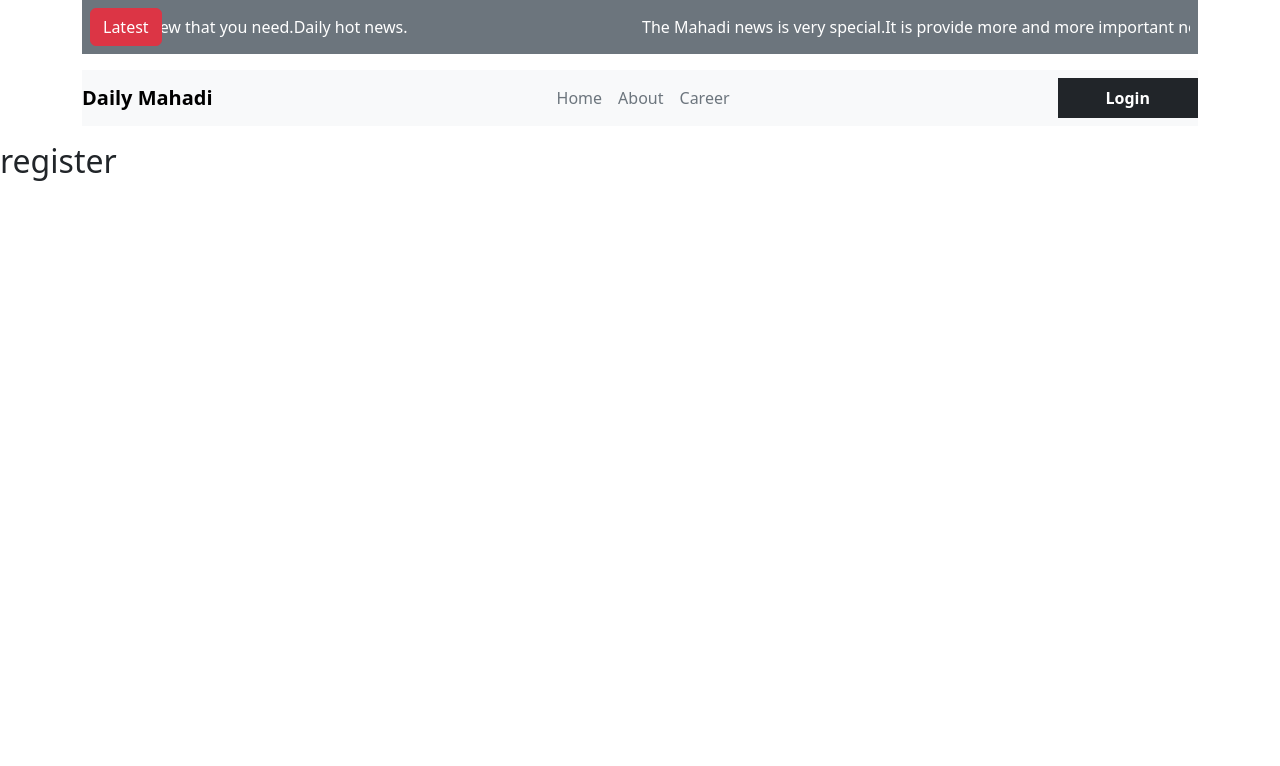
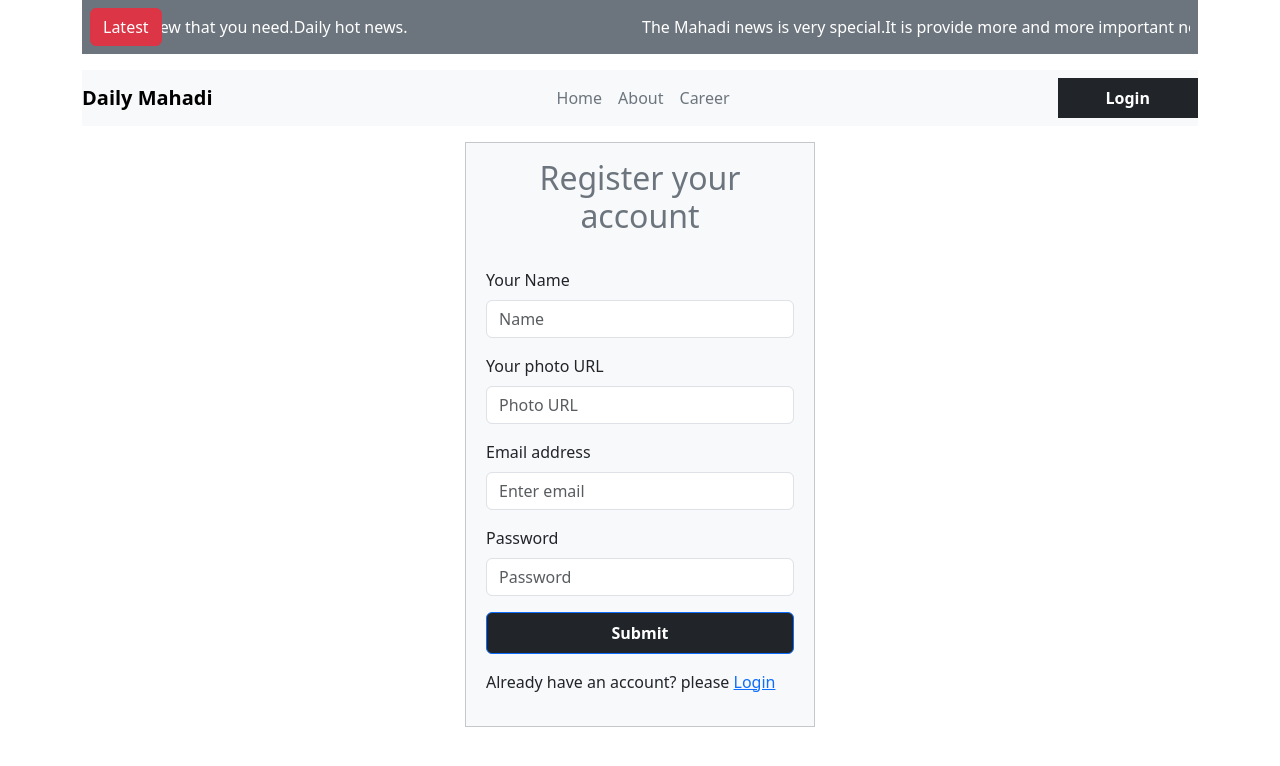
Before and after one commit to Mahadi90/the-mahadi-news-client, a React (Vite) app: page /signIn/register in a window 1280 px wide. Shown: the top 766 px of the page. Built offline with nearby package versions, Linux system fonts and the light colour scheme.

Commit message:
login and signup page added

```diff
--- a/src/main.jsx
+++ b/src/main.jsx
@@ -5,9 +5,12 @@ import './index.css'
 import 'bootstrap/dist/css/bootstrap.min.css';
 import { RouterProvider } from 'react-router-dom';
 import router from './routes/Router.jsx';
+import AuthProvider from './pages/providers/AuthProvider.jsx';
 
 ReactDOM.createRoot(document.getElementById('root')).render(
   <React.StrictMode>
+   <AuthProvider>
    <RouterProvider router={router}/>
+   </AuthProvider>
   </React.StrictMode>,
 )
--- a/src/pages/Login/Login.jsx
+++ b/src/pages/Login/Login.jsx
@@ -1,11 +1,45 @@
-import React from 'react';
+import React from "react";
+import { Button, Container, Form } from "react-bootstrap";
+import { Link } from "react-router-dom";
 
 const Login = () => {
-    return (
-        <div>
-            <h2>login</h2>
-        </div>
-    );
+  return (
+    <Container
+      className="bg-light border border-secondary-subtle"
+      style={{ width: "350px" }}
+    >
+      <h2 className="text-center my-3 text-secondary">Login your account</h2>
+      <Form className="mx-auto py-3 px-2">
+        <Form.Group className="mb-3" controlId="formBasicEmail">
+          <Form.Label>Email address</Form.Label>
+          <Form.Control
+           type="email"
+           name="email"
+           placeholder="Enter email" />
+        </Form.Group>
+        <Form.Group className="mb-3" controlId="formBasicPassword">
+          <Form.Label>Password</Form.Label>
+          <Form.Control
+            type="password"
+            name="password"
+            placeholder="Password"
+          />
+        </Form.Group>
+
+        <Button
+          className="w-100 bg-dark text-decoration-none text-white px-5 py-2 fw-bold"
+          type="submit"
+        >
+          Submit
+        </Button>
+
+        <p className="mt-3">
+          Are you new to here? please{" "}
+          <Link to="/signIn/register">Register</Link>
+        </p>
+      </Form>
+    </Container>
+  );
 };
 
 export default Login;
--- a/src/pages/Register/Register.jsx
+++ b/src/pages/Register/Register.jsx
@@ -1,10 +1,58 @@
-import React from 'react';
+import React from "react";
+import { Button, Container, Form } from "react-bootstrap";
+import { Link } from "react-router-dom";
 
 const Register = () => {
     return (
-        <div>
-            <h2>register</h2>
-        </div>
+        <Container
+        className="bg-light border border-secondary-subtle"
+        style={{ width: "350px" }}
+      >
+        <h2 className="text-center my-3 text-secondary">Register your account</h2>
+        <Form className="mx-auto py-3 px-2">
+        <Form.Group className="mb-3" controlId="formBasicEmail">
+          <Form.Label>Your Name</Form.Label>
+          <Form.Control
+           type="text"
+           name="name"
+           placeholder="Name" />
+        </Form.Group>
+        <Form.Group className="mb-3" controlId="formBasicEmail">
+          <Form.Label>Your photo URL</Form.Label>
+          <Form.Control
+           type="text"
+           name="photo"
+           placeholder="Photo URL" />
+        </Form.Group>
+          <Form.Group className="mb-3" controlId="formBasicEmail">
+            <Form.Label>Email address</Form.Label>
+            <Form.Control
+             type="email"
+             name="email"
+             placeholder="Enter email" />
+          </Form.Group>
+          <Form.Group className="mb-3" controlId="formBasicPassword">
+            <Form.Label>Password</Form.Label>
+            <Form.Control
+              type="password"
+              name="password"
+              placeholder="Password"
+            />
+          </Form.Group>
+
+          <Button
+            className="w-100 bg-dark text-decoration-none text-white px-5 py-2 fw-bold"
+            type="submit"
+          >
+            Submit
+          </Button>
+
+          <p className="mt-3">
+             Already have an account? please{" "}
+            <Link to="/signIn/login">Login</Link>
+          </p>
+        </Form>
+      </Container>
     );
 };
 
--- /dev/null
+++ b/src/pages/providers/AuthProvider.jsx
@@ -0,0 +1,22 @@
+import React from 'react';
+import { useState } from 'react';
+import { createContext } from 'react';
+
+export const AuthContext = createContext(null)
+
+const AuthProvider = ({children}) => {
+
+    const [user, setUser] = useState(null)
+    // const user = { name : 'Mahadi hasan'}
+
+    const authInfo = {
+        user,
+    }
+    return (
+        <AuthContext.Provider value={authInfo}>
+            {children}
+        </AuthContext.Provider>
+    );
+};
+
+export default AuthProvider;
--- a/src/pages/shared/NavigationBar/NavigationBar.jsx
+++ b/src/pages/shared/NavigationBar/NavigationBar.jsx
@@ -4,8 +4,11 @@ import { Container, Nav, Navbar } from "react-bootstrap";
 import { Link } from "react-router-dom";
 import Button from "react-bootstrap/Button";
 import Marquee from "react-fast-marquee";
+import { useContext } from "react";
+import { AuthContext } from "../../providers/AuthProvider";
 
 const NavigationBar = () => {
+  const { user } = useContext(AuthContext);
   return (
     <Container className="">
       <div className="d-flex bg-secondary p-2">
@@ -33,10 +36,22 @@ const NavigationBar = () => {
             </Link>
           </Nav>
           <Nav className="d-flex align-items-center">
-
-            <Nav.Link className="bg-dark text-white px-5 fw-bold" href="#link">
-              Login
-            </Nav.Link>
+            {
+             user &&   <p>Hello, {user.name}</p>
+            }
+            {user && (
+              <img
+                className="mx-2"
+                style={{ width: 40 }}
+                src={profile}
+                alt=""
+              />
+            )}
+            {user? (
+              <Link className="bg-dark text-decoration-none text-white px-5 py-2 fw-bold">Logout</Link>
+            ) : (
+              <Link to="/signIn/login" className="bg-dark text-decoration-none text-white px-5 py-2 fw-bold">Login</Link>
+            )}
           </Nav>
         </Navbar.Collapse>
       </Navbar>
```
Also changed, not shown: src/firebase/firebase.config.js (deleted, +0 -19 lines).
